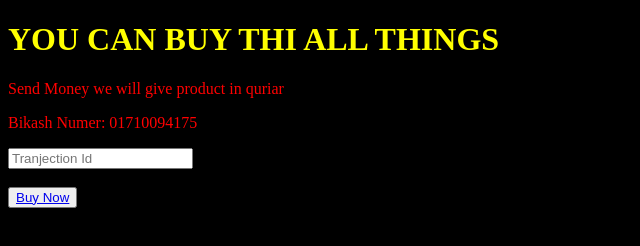
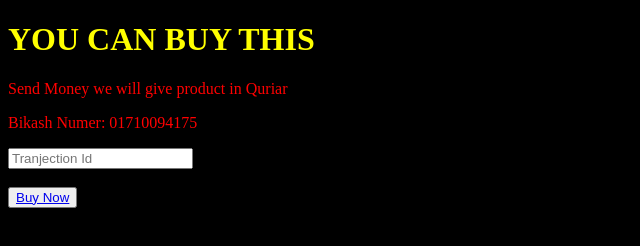
Before and after one commit to RT-MOBILE/HOSPITAL.COM, a plain HTML site: page by.html in a window 1280 px wide. Shown: the whole page, without its empty margins (0-640 px from the left). Drawn offline with Linux system fonts and the light colour scheme.

Commit message:
Update by.html

```diff
--- a/by.html
+++ b/by.html
@@ -8,8 +8,8 @@
 
 </head>
 <body style="background: black;">
-	<h1 style="color: yellow; background: black;">YOU CAN BUY THI ALL THINGS</h1>
-	<p style="color:red;">Send Money we will give product in quriar</p>
+	<h1 style="color: yellow; background: black;">YOU CAN BUY THIS</h1>
+	<p style="color:red;">Send Money we will give product in Quriar</p>
 	<p style="color: red; background: black;">Bikash Numer: 01710094175</p>
 	<input type="text" name="text" placeholder="Tranjection Id">
 	<br>	<br>
```
